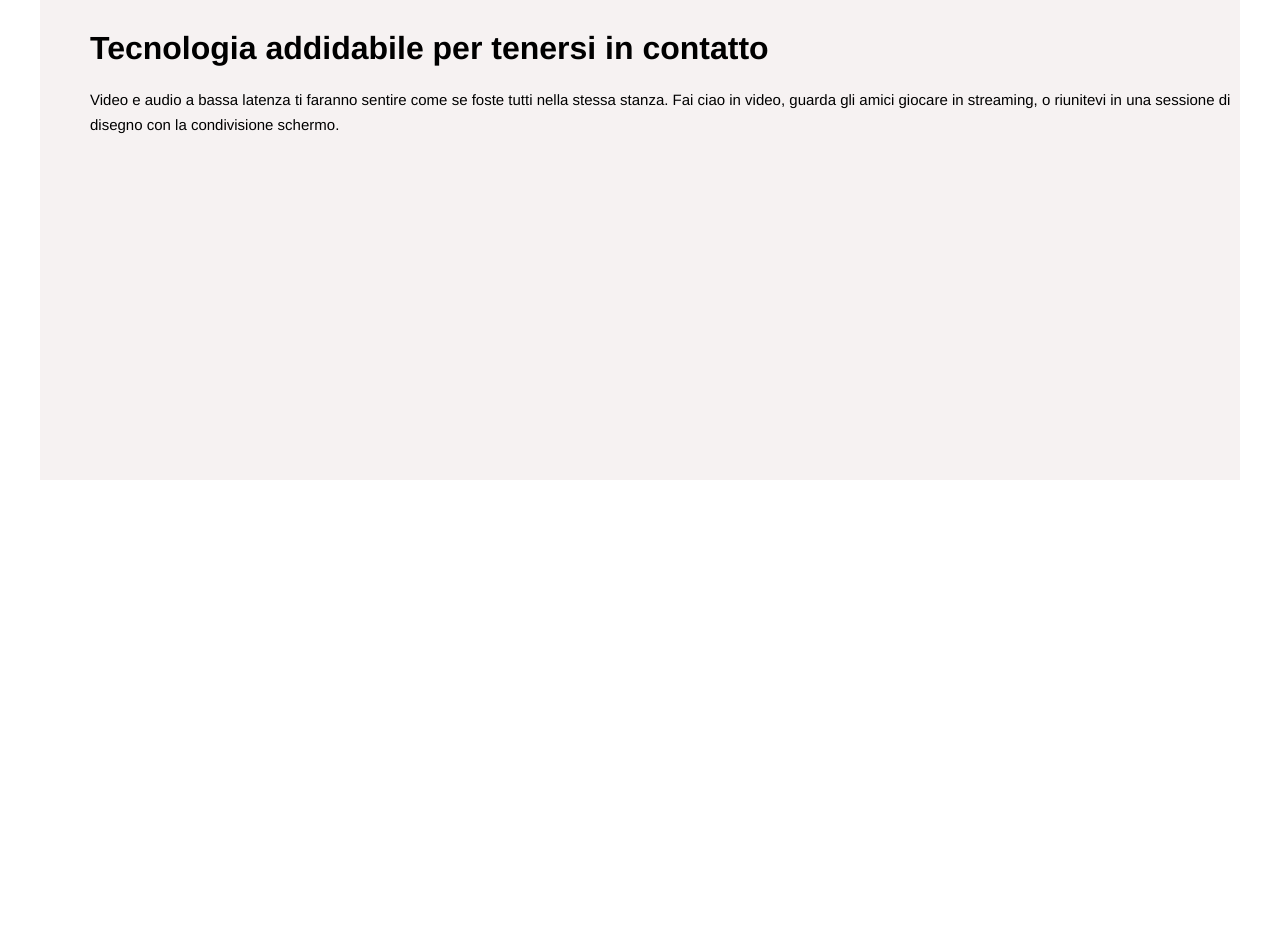
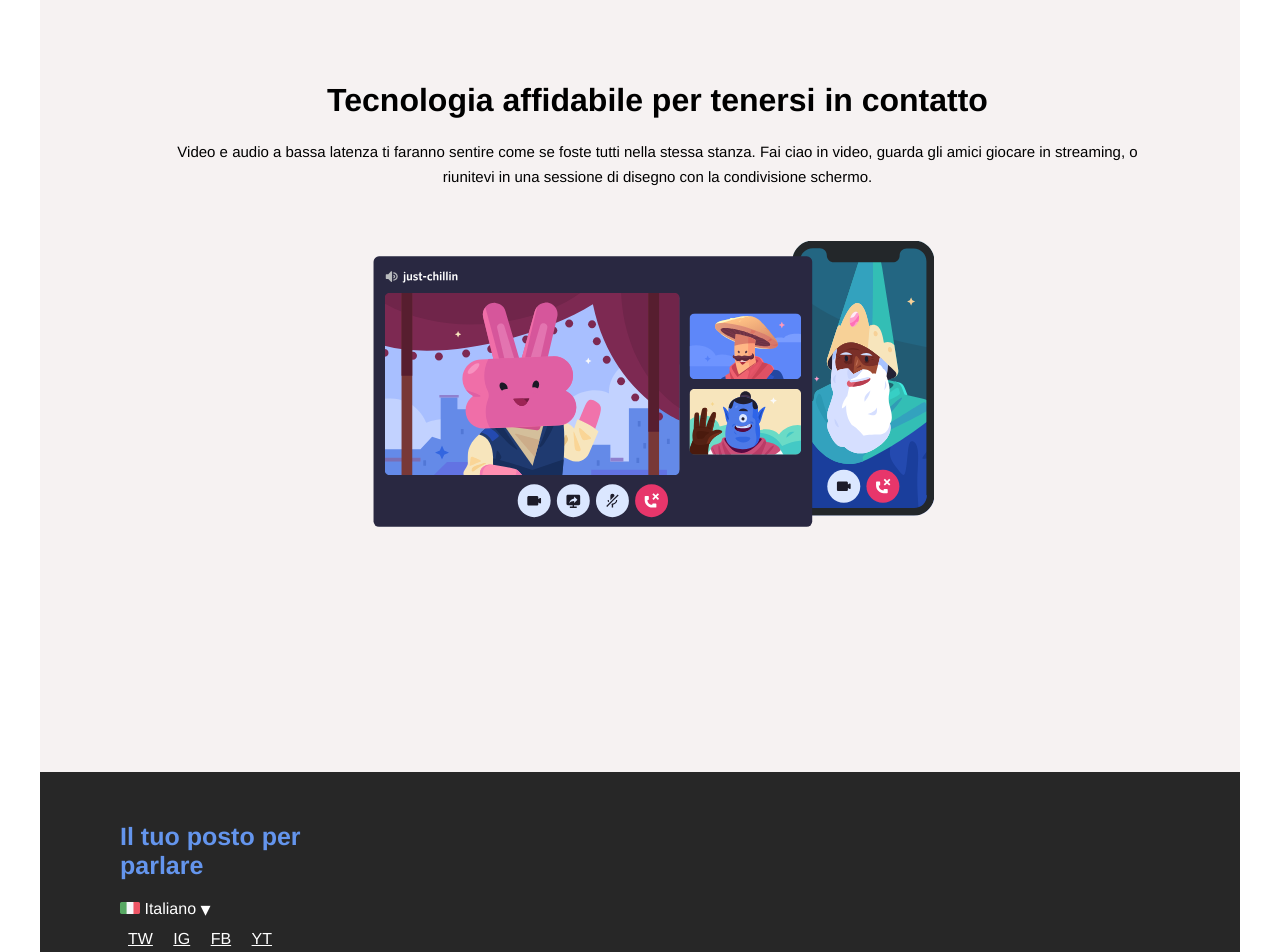
Before and after one commit to FrancescoCina/htmlcss-discord, a plain HTML site: page index.html in a window 1280 px wide. Shown: the part 1920-2872 px from the top of the page. Before the commit the page ends 2400 px from the top, so only its background shows below. Drawn offline with Linux system fonts and the light colour scheme.

Commit message:
iniziato footer

```diff
--- a/css/style.css
+++ b/css/style.css
@@ -67,8 +67,6 @@ body{
     padding: 50px 190px 0 100px;
 }
 
-
-
 .col-text h1{
     font-size: 32px;
 }
@@ -81,6 +79,10 @@ body{
 
 .bg-lightgrey{
     background-color: #f6f2f2;
+}
+
+.bg-darkgrey{
+    background-color: #272727;
 }
 
 /* header  */
@@ -186,7 +188,7 @@ header .container{
     padding: 60px 50px 0 0;
 }
 
-.second-section .figure .img{
+.second-section .figure img{
     width: 100%;
     height: 350px;
     object-fit: cover;
@@ -197,29 +199,122 @@ header .container{
 .container .third-section{
     width: 100%;
     padding-top: 50px;
+    padding-bottom: 80px;
 }
+
+.third-section .figure{
+    padding-left: 50px;
+}
+
+.third-section .figure img{
+    width: 100%;
+    height: 300px;
+    object-fit: contain;
+}
+
 
 /* section four  */
 
 .container .fourth-section{
     width: 100%;
-    height: 500px;
+    height: 800px;
     padding-top: 50px;
     position: relative;
 }
 
 .fourth-section .last-content{
     position: absolute;
-    top: 50px;
-    left: 50px;
+    top: 110px;
+    left: 35px;
+
 }
 
 .fourth-section .last-content h1{
     font-size: 32px;
+    text-align: center;
+    padding: 0 50px;
 }
 
 .fourth-section .last-content p{
     font-size: 15px;
     margin-top: 20px;
     line-height: 25px;
+    text-align: center;
+    padding: 0 90px;
 }
+
+.fourth-section .last-content figure{
+    padding-left: 280px;
+    padding-top: 5px;
+
+}
+
+#tablet{
+    width: 600px;
+    height: 380px;
+}
+
+.start-adventure{
+    width: 300px;
+    height: 150px;
+    background-image: url(../img/stars.svg);
+    background-size: contain;
+    background-position:center;
+    background-repeat: no-repeat;
+
+}
+
+.start-adventure h3{
+    text-align: center;
+
+}
+
+/* footer  */
+
+.foot{
+    width: 100%;
+    height: 500px;
+}
+
+
+ .container .foot .footer-cols{
+    float: left;
+    padding-top: 50px;
+    padding-left: 80px;
+    width: 27%;
+
+}
+
+.container .foot .footer-cols h3{
+    color:cornflowerblue;
+    font-size: 25px;
+    margin-bottom: 20px;
+}
+.container .foot .footer-cols img{
+
+    width: 20px;
+    height: 12px;
+}
+
+.container .foot .footer-cols p{
+    display: inline-block;
+    color: white;
+    line-height: 17px;
+}
+
+.container .foot .footer-cols p span{
+    font-size: 20px;
+    vertical-align: middle;
+
+}
+.container .foot .footer-cols .icons{
+    padding-top: 12px;
+}
+.container .foot .footer-cols .icons li{
+    display: inline;
+}
+
+.container .foot .footer-cols .icons a{
+    color:white;
+    margin: 0 8px;
+}
--- a/index.html
+++ b/index.html
@@ -5,6 +5,7 @@
     <meta http-equiv="X-UA-Compatible" content="IE=edge">
     <meta name="viewport" content="width=device-width, initial-scale=1.0">
     <title>Discord</title>
+    <link rel="stylesheet" href="https://cdnjs.cloudflare.com/ajax/libs/font-awesome/5.15.3/css/all.min.css" integrity="sha512-iBBXm8fW90+nuLcSKlbmrPcLa0OT92xO1BIsZ+ywDWZCvqsWgccV3gFoRBv0z+8dLJgyAHIhR35VZc2oM/gI1w==" crossorigin="anonymous" referrerpolicy="no-referrer">
     <link rel="stylesheet" href="./css/style.css">
 </head>
 <body>
@@ -75,10 +76,46 @@
             </section>
             <section class="fourth-section bg-lightgrey">
                 <div class="last-content">
-                    <h1>Tecnologia addidabile per tenersi in contatto</h1>
+                    <h1>Tecnologia affidabile per tenersi in contatto</h1>
                     <p>Video e audio a bassa latenza ti faranno sentire come se foste tutti nella stessa stanza. Fai ciao in video, guarda gli amici giocare in streaming, o riunitevi in una sessione di disegno con la condivisione schermo. </p>
-                    <figure></figure>
-                    <div class="start-adventure">
+                    <figure>
+                        <img id="tablet" src="./img/item4-big.svg" alt="Tablet and Smartphone">
+                    </figure>
+                    <!-- <div class="start-adventure">
+                        <h3>Pronto a iniziare la tua avventura?</h3> -->
+                    </div>
+                </div>
+            </section>
+        </div>
+    </main>
+    <!-- footer  -->
+    <footer>
+        <div class="container">
+            <div class="foot bg-darkgrey">
+                <div class="details">
+                    <div class="footer-cols">
+                        <h3>Il tuo posto per parlare</h3>
+                        <div class="flag">
+                            <img src="./img/ita.png" alt="Italian Flag">
+                            <p>Italiano <span>▾</span></p>
+                        </div>
+                        <div class="icons">
+                            <ul>
+                                <li><a href="#">TW</a></li>
+                                <li><a href="">IG</a></li>
+                                <li><a href="">FB</a></li>
+                                <li><a href="">YT</a></li>
+                            </ul>
+                        </div>
+                    </div>
+                    <div class="footer-cols"></div>
+                    <div class="footer-cols"></div>
+                    <div class="footer-cols"></div>
+                    <div class="footer-cols"></div>
+
+
+
+
 
 
 
@@ -86,6 +123,9 @@
 
 
                 </div>
+                <div class="credits"></div>
+
+
 
 
 
@@ -103,7 +143,7 @@
 
 
 
-            </section>
+
 
         </div>
 
@@ -113,8 +153,6 @@
 
 
 
-    </main>
-    <!-- footer  -->
-    <footer></footer>
+    </footer>
 </body>
 </html>
```
Lines whose indentation alone changed are shown as unchanged.
